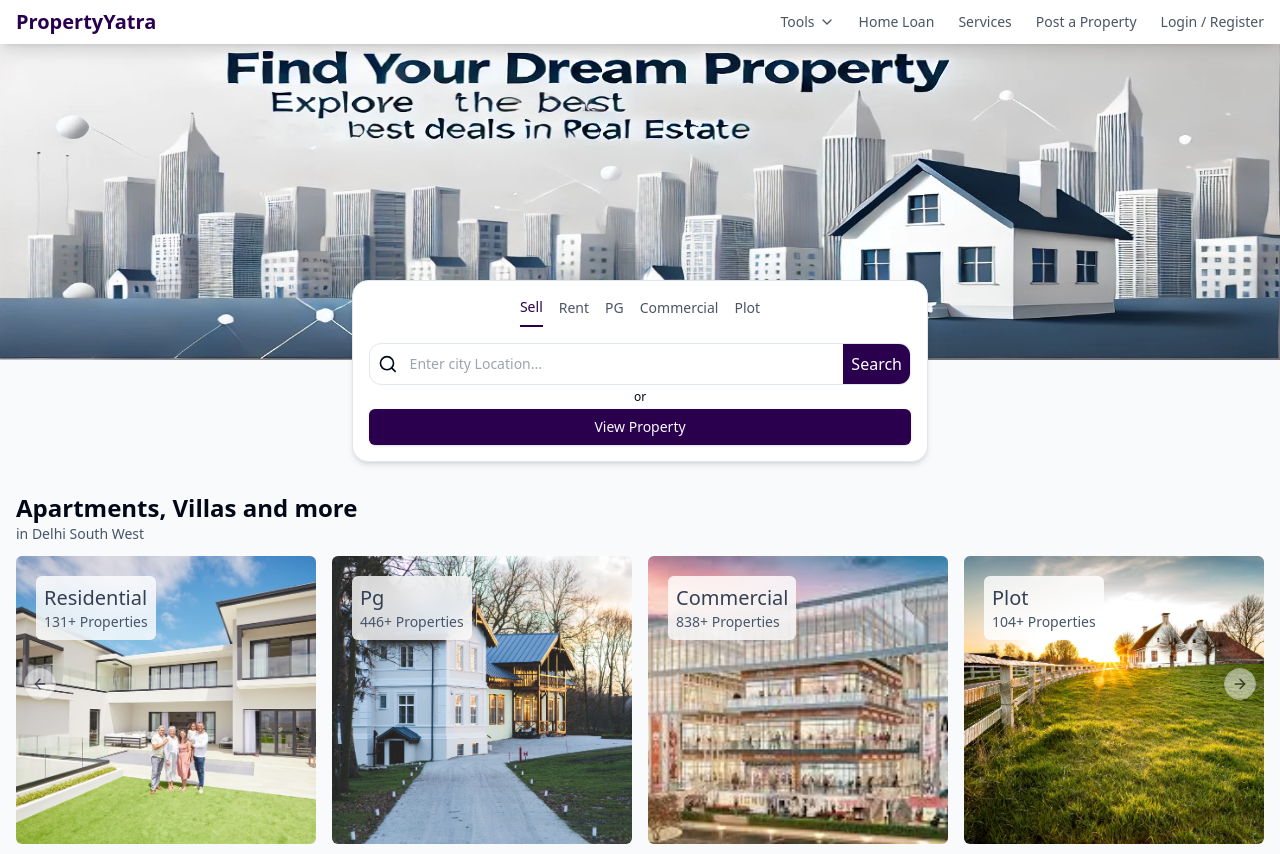
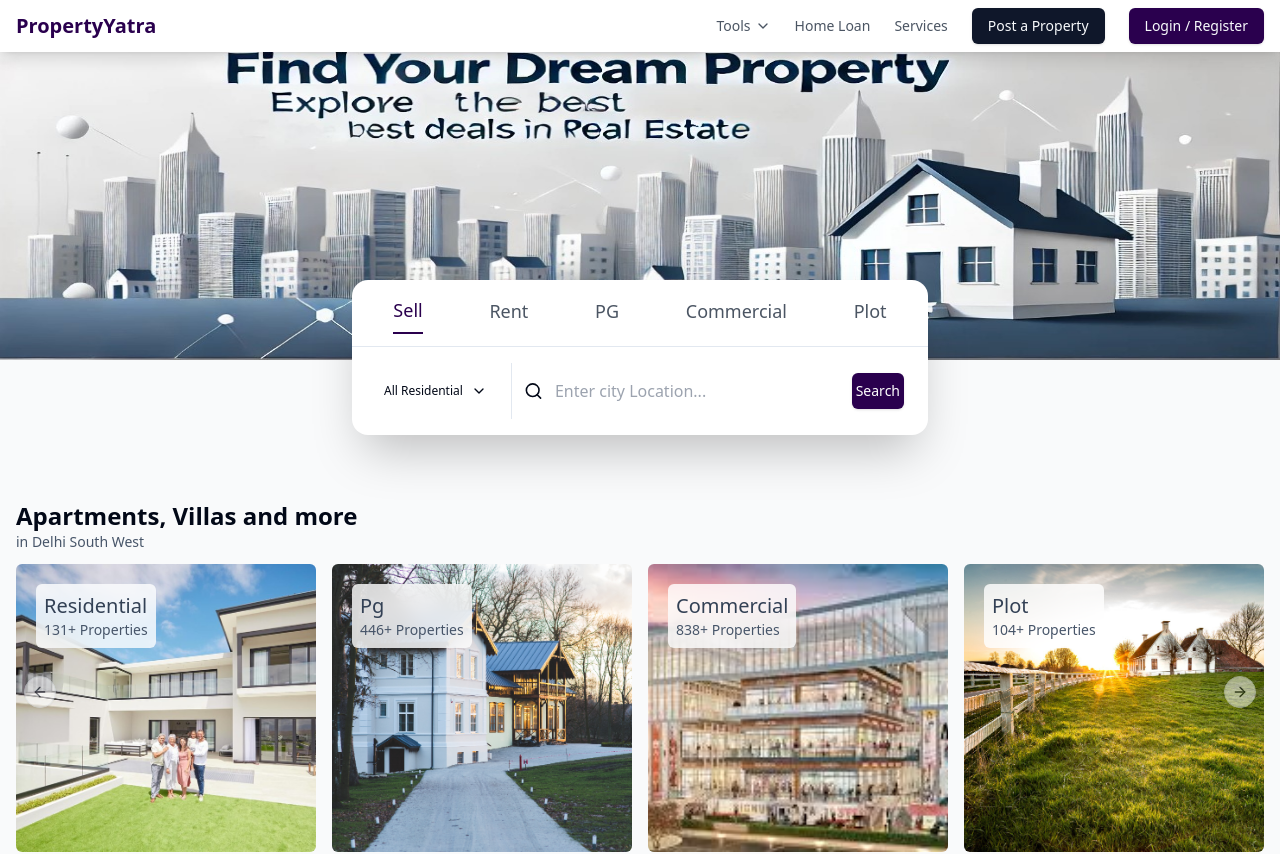
Before and after one commit to YashSharma10/Property-Yatra, a React (Vite) app in the folder frontend/: page / in a window 1280 px wide. Shown: the top 854 px of the page. Built offline with nearby package versions, Linux system fonts and the light colour scheme; no server answers.

Commit message:
FIX : Searchbox

```diff
--- a/frontend/src/components/ui/common/Navbar.jsx
+++ b/frontend/src/components/ui/common/Navbar.jsx
@@ -4,6 +4,7 @@ import { CircleUserRound, ChevronDown } from "lucide-react";
 import { useSelector } from "react-redux";
 import { useNavigate } from "react-router-dom";
 import { useState } from "react";
+import { Button } from "../button";
 
 const Navbar = () => {
   const { isVisible } = useSelector((store) => store.globalEvent);
@@ -82,20 +83,20 @@ const Navbar = () => {
         >
           Services
         </button>
-        <button
-          className="cursor-pointer hover:text-brand"
+        <Button
+          className="cursor-pointer b"
           onClick={() => navigate("/add")}
         >
           Post a Property
-        </button>
+        </Button>
 
         {!token ? (
-          <button
-            className="cursor-pointer hover:text-brand"
+          <Button
+            className="cursor-pointer bg-brand"
             onClick={() => navigate("/auth")}
           >
             Login / Register
-          </button>
+          </Button>
         ) : (
           <CircleUserRound
             size={30}
--- a/frontend/src/pages/AddPropertyPage/Roadmap.jsx
+++ b/frontend/src/pages/AddPropertyPage/Roadmap.jsx
@@ -103,9 +103,9 @@ const Roadmap = () => {
         </div>
 
         {/* PropertySelector Dialog */}
-        <Dialog open={open} onOpenChange={open}>
+        <Dialog >
           <DialogTrigger asChild>
-            <Button className="mt-10" onClick={handleModel}>
+            <Button className="mt-10" >
               Begin to Post your Property
             </Button>
           </DialogTrigger>
--- a/frontend/src/pages/LandingPage/HeaderSection.jsx
+++ b/frontend/src/pages/LandingPage/HeaderSection.jsx
@@ -1,17 +1,19 @@
 import { useState } from "react";
 import { useDispatch, useSelector } from "react-redux";
 import { useNavigate } from "react-router-dom";
-import { Search } from "lucide-react";
-import { Card } from "@/components/ui/card";
-import { setFilters } from "@/redux/slices/globalEvent";
+import { ChevronDown, Search } from "lucide-react";
 import banner from "../../assets/banner.jpg";
 import { Button } from "@/components/ui/button";
+import { setFilters } from "@/redux/slices/globalEvent";
 
 const HeaderSection = () => {
   const { filters } = useSelector((store) => store.globalEvent);
+  const [dropdownMenu, setDropdownMenu] = useState(false);
   const [activeTab, setActiveTab] = useState("Sell");
+  const [selectedProperties, setSelectedProperties] = useState([]);
   const navigate = useNavigate();
   const dispatch = useDispatch();
+
   const handleTabClick = (tab) => {
     if (tab === "Rent" || tab === "Sell") {
       dispatch(setFilters({ listingType: tab.toLowerCase() }));
@@ -25,28 +27,35 @@ const HeaderSection = () => {
     navigate("/property-listing");
   };
 
+  const handleDropdown = () => {
+    setDropdownMenu(!dropdownMenu);
+  };
+
+  const handleCheckboxChange = (propertyType) => {
+    setSelectedProperties((prev) =>
+      prev.includes(propertyType)
+        ? prev.filter((item) => item !== propertyType)
+        : [...prev, propertyType]
+    );
+  };
+
   const tabs = ["Sell", "Rent", "PG", "Commercial", "Plot"];
-
-  const { isVisible } = useSelector((store) => store.globalEvent);
+  const propertyOptions = ["Apartment", "Villa", "Independent House", "Studio"];
 
   return (
-    //  ${isVisible ? "opacity-0 pointer-events-none" : "opacity-100"
-
-    <section
-      className={`absolute top-10 right-0 left-0 transition-opacity duration-500 w-screen z-10}`}
-    >
+    <section className={`absolute top-10 right-0 left-0 transition-opacity duration-500 w-screen z-10`}>
       <img src={banner} alt="header" className="w-full h-80 object-fill" />
 
       {/* SearchBox */}
-      <div className="relative -mt-20 z-10 ">
-        <Card className="flex flex-col items-center max-w-xs sm:max-w-xl mx-auto p-2 sm:p-4 shadow-md rounded-2xl bg-white">
+      <div className="relative -mt-20 z-10">
+        <div className="flex flex-col items-center max-w-md sm:max-w-xl mx-auto shadow-2xl rounded-2xl bg-white">
           {/* Navigation Tabs */}
-          <div className="flex gap-4 w-full justify-center mb-4">
+          <div className="flex gap-4 w-full justify-around mb-3 px-4 mt-4">
             {tabs.map((tab) => (
               <button
                 key={tab}
                 onClick={() => handleTabClick(tab)}
-                className={`pb-2 text-sm font-medium ${
+                className={`pb-2 text-sm sm:text-lg font-medium ${
                   activeTab === tab
                     ? "text-brand border-b-2 border-brand"
                     : "text-gray-600"
@@ -56,10 +65,22 @@ const HeaderSection = () => {
               </button>
             ))}
           </div>
+          <hr className="h-px bg-slate-300 w-full" />
 
           {/* Search Input */}
-          <div className="flex items-center w-full border overflow-hidden rounded-xl">
-            <Search className="ml-2" />
+          <div className="flex w-full gap-2 p-4">
+            <div className="flex items-center">
+              <Button
+                className="text-xs hover:bg-transparent"
+                variant="ghost"
+                onClick={handleDropdown}
+              >
+                All Residential
+                <ChevronDown size={16} />
+              </Button>
+            </div>
+            <div className="flex flex-1 items-center border-l p-2">
+              <Search className="ml-1" />
               <input
                 type="text"
                 placeholder="Enter city Location..."
@@ -71,24 +92,42 @@ const HeaderSection = () => {
                     })
                   )
                 }
-              className="w-full px-3 py-2 outline-none text-sm"
+                className="w-full px-3 py-2 border-none outline-none"
               />
-            <button
+              <Button
                 type="submit"
                 onClick={handleSearch}
-              className="p-2 bg-brand text-white"
+                className="bg-brand text-white rounded-md px-1"
               >
                 Search
-            </button>
+              </Button>
             </div>
-          <p className="text-xs my-1">or</p>
-          <Button
-            className="w-full  bg-brand"
-            onClick={() => navigate("/property-listing")}
+          </div>
+        </div>
+
+        {/* Dropdown with Animation */}
+        <div
+          className={`transition-transform transform ${
+            dropdownMenu ? "scale-100" : "scale-0"
+          } origin-top flex flex-col items-center max-w-md sm:max-w-xl mx-auto overflow-hidden bg-white rounded-b-sm p-4`}
         >
-            View Property
-          </Button>
-        </Card>
+          <p className="text-sm text-gray-700 mb-2">
+            Select property types to refine your search:
+          </p>
+          <div className="grid grid-cols-2 gap-2">
+            {propertyOptions.map((property) => (
+              <label key={property} className="flex items-center space-x-2">
+                <input
+                  type="checkbox"
+                  checked={selectedProperties.includes(property)}
+                  onChange={() => handleCheckboxChange(property)}
+                  className="w-4 h-4 text-brand focus:ring-brand"
+                />
+                <span className="text-gray-700">{property}</span>
+              </label>
+            ))}
+          </div>
+        </div>
       </div>
     </section>
   );
```
Lines whose indentation alone changed are shown as unchanged.
